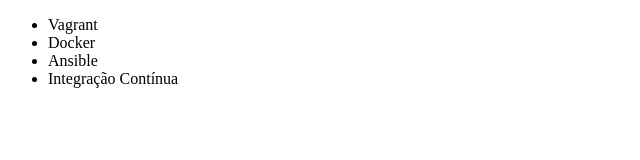
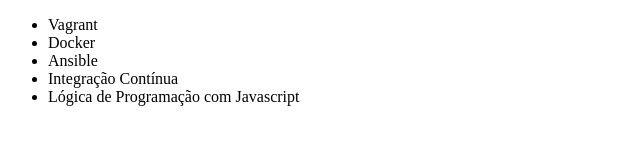
Before and after one commit to juniortechprogram/curstogit, a plain HTML site: page index.html in a window 1280 px wide. Shown: the whole page, without its empty margins (0-640 px from the left). Drawn offline with Linux system fonts and the light colour scheme.

Commit message:
Adicionado curso de Lógica de Programação com Javascript

```diff
--- a/index.html
+++ b/index.html
@@ -15,6 +15,7 @@
         <li>Docker</li>
         <li>Ansible</li>
         <li>Integração Contínua</li>
+        <li>Lógica de Programação com Javascript</li>
     </ul>
 </body>
 
```
